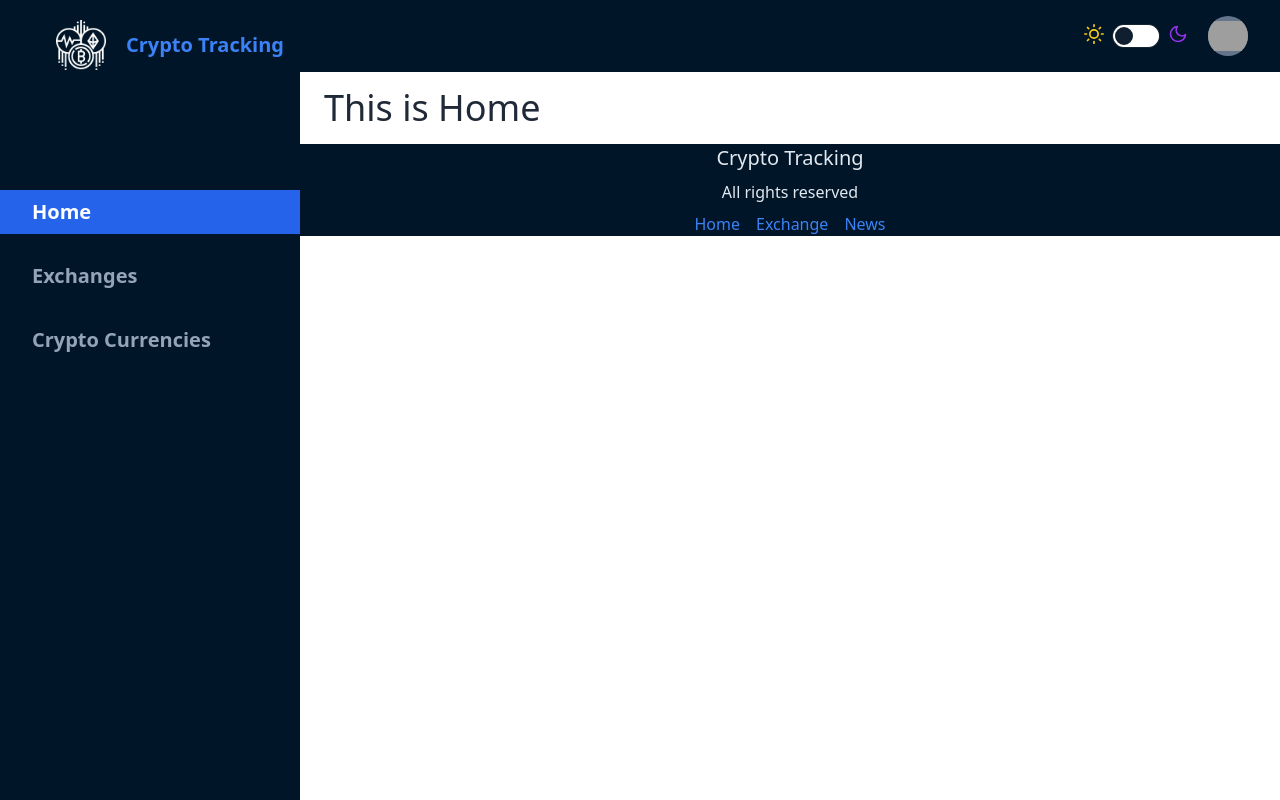
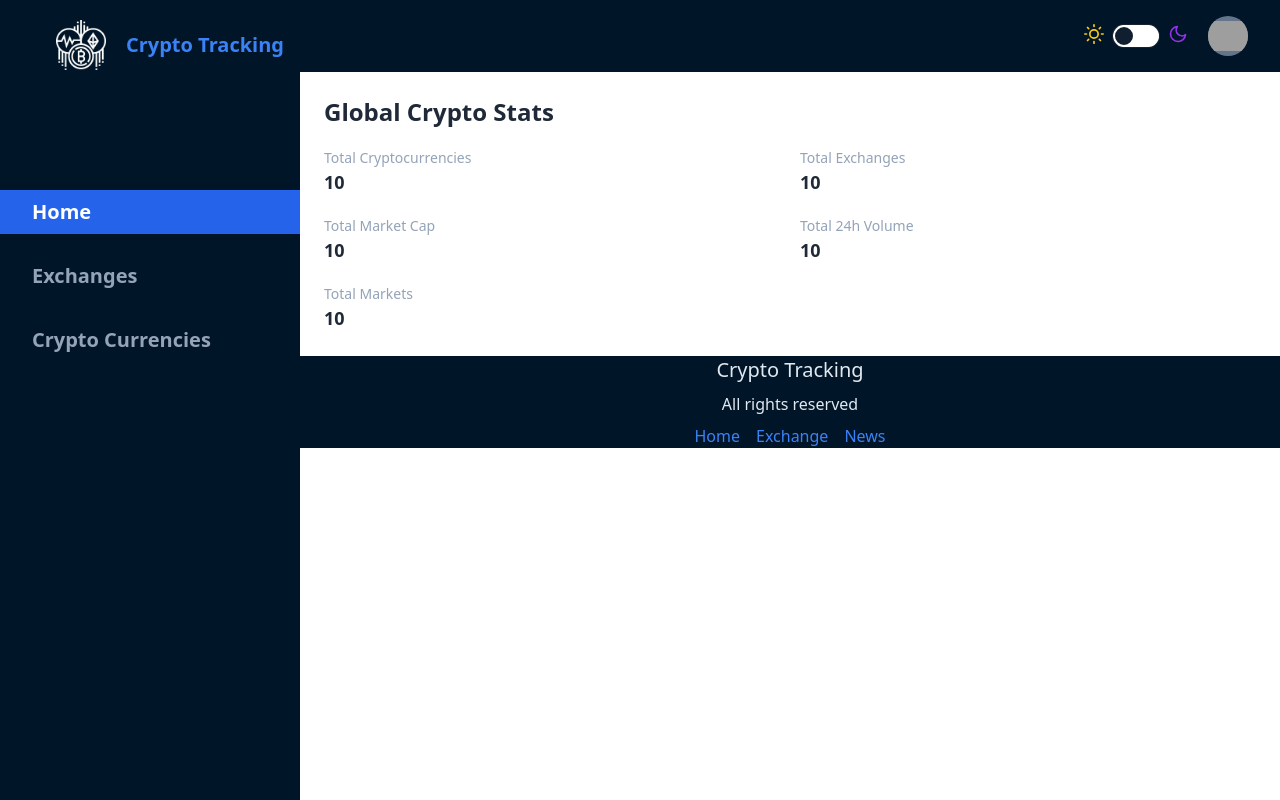
Before and after one commit to TuanNguyen0915/Crypto-Tracking, a React (Vite) app: page / in a window 1280 px wide. Built offline with nearby package versions, Linux system fonts and the light colour scheme; no server answers; grey boxes are pictures that could not be loaded.

Commit message:
fetchData from rapidApi

```diff
--- a/package.json
+++ b/package.json
@@ -21,7 +21,8 @@
     "react-dom": "^18.2.0",
     "react-icons": "^5.0.1",
     "react-redux": "^9.1.0",
-    "react-router-dom": "^6.21.2"
+    "react-router-dom": "^6.21.2",
+    "react-spinners": "^0.13.8"
   },
   "devDependencies": {
     "@types/react": "^18.2.43",
--- a/src/components/Bar/NavBar.jsx
+++ b/src/components/Bar/NavBar.jsx
@@ -12,7 +12,7 @@ const NavBar = ({ setToggleSidebar }) => {
         <div className="flex w-full items-center justify-between md:hidden">
           <HiMenu
             fontSize={40}
-            className="ml-4 cursor-pointer"
+            className="ml-4 cursor-pointer text-white"
             onClick={handleClick}
           />
         </div>
--- a/src/components/Bar/ThemeController.jsx
+++ b/src/components/Bar/ThemeController.jsx
@@ -4,7 +4,6 @@ const ThemeController = () => {
   const [isDark, setIsDark] = useState(false)
 
   useEffect(() => {
-    console.log(isDark)
     document
       .querySelector("html")
       .setAttribute("data-theme", isDark ? "dark" : "light")
--- a/src/components/Footer/Footer.jsx
+++ b/src/components/Footer/Footer.jsx
@@ -2,13 +2,30 @@ import { Link } from "react-router-dom"
 
 const Footer = () => {
   return (
-    <div className="bg-dark-blue flex w-full flex-col items-center justify-center gap-2 text-slate-200">
-      <h1 className="text-xl">Crypto Tracking</h1>
-      <h2>All rights reserved</h2>
-      <div className="bottom-0 flex items-center gap-4">
-        <Link to="/" className="text-blue-500 hover:text-white transition-all duration-300 ease-in">Home</Link>
-        <Link to="/exchanges" className="text-blue-500 hover:text-white transition-all duration-300 ease-in">Exchange</Link>
-        <Link to="/news" className="text-blue-500 hover:text-white transition-all duration-300 ease-in">News</Link>
+    <div className="w-full justify-end">
+      <div className="bg-dark-blue flex w-full flex-col items-center justify-center gap-2 text-slate-200">
+        <h1 className="text-xl">Crypto Tracking</h1>
+        <h2>All rights reserved</h2>
+        <div className="bottom-0 flex items-center gap-4">
+          <Link
+            to="/"
+            className="text-blue-500 transition-all duration-300 ease-in hover:text-white"
+          >
+            Home
+          </Link>
+          <Link
+            to="/exchanges"
+            className="text-blue-500 transition-all duration-300 ease-in hover:text-white"
+          >
+            Exchange
+          </Link>
+          <Link
+            to="/news"
+            className="text-blue-500 transition-all duration-300 ease-in hover:text-white"
+          >
+            News
+          </Link>
+        </div>
       </div>
     </div>
   )
--- a/src/components/Home.jsx
+++ b/src/components/Home.jsx
@@ -1,7 +1,76 @@
+import { useEffect } from "react"
+import { getCryptosQuery } from "../services/cryptoApi"
+import {
+  fetchCryptoStart,
+  fetchCryptoSuccess,
+  fetchCryptoFailure,
+} from "../redux/cryptoSlice/cryptoSlice"
+import { useDispatch, useSelector } from "react-redux"
 
 const Home = () => {
+  const dispatch = useDispatch()
+  const {currentCryptos, loading} = useSelector(state=> state.cryptos)
+  console.log(currentCryptos)
+  useEffect(() => {
+    try {
+      dispatch(fetchCryptoStart())
+      const fetchData = async () => {
+        const res = await getCryptosQuery()
+        if (res.status === "success") {
+          dispatch(fetchCryptoSuccess(res.data))
+        } else {
+          dispatch(fetchCryptoFailure(res.status))
+        }
+      }
+      fetchData()
+    } catch (error) {
+      dispatch(fetchCryptoFailure(error))
+    }
+  }, [dispatch])
+
   return (
-    <div className="px-2 text-4xl">This is Home</div>
+    <div className="p-2">
+      <h1 className="text-2xl font-bold">Global Crypto Stats</h1>
+      {/* INFO */}
+      <div className="mt-5 flex w-full flex-col gap-5">
+        <div className="flex w-full  items-center gap-5">
+          <div className="flex w-1/2 flex-col">
+            <div>
+              <p className="text-sm text-slate-400">Total Cryptocurrencies</p>
+              <h1 className="text-lg font-semibold">10</h1>
+            </div>
+          </div>
+          <div className="flex w-1/2 flex-col">
+            <div>
+              <p className="text-sm text-slate-400">Total Exchanges</p>
+              <h1 className="text-lg font-semibold">10</h1>
+            </div>
+          </div>
+        </div>
+        <div className="flex w-full  items-center gap-5 ">
+          <div className="flex w-1/2 flex-col">
+            <div>
+              <p className="text-sm text-slate-400">Total Market Cap</p>
+              <h1 className="text-lg font-semibold">10</h1>
+            </div>
+          </div>
+          <div className="flex w-1/2 flex-col">
+            <div>
+              <p className="text-sm text-slate-400">Total 24h Volume</p>
+              <h1 className="text-lg font-semibold">10</h1>
+            </div>
+          </div>
+        </div>
+        <div className=" flex  w-full items-center gap-5">
+          <div className="flex w-1/2 flex-col">
+            <div>
+              <p className="text-sm text-slate-400">Total Markets</p>
+              <h1 className="text-lg font-semibold">10</h1>
+            </div>
+          </div>
+        </div>
+      </div>
+    </div>
   )
 }
 
--- /dev/null
+++ b/src/redux/cryptoSlice/cryptoSlice.js
@@ -0,0 +1,30 @@
+import { createSlice } from "@reduxjs/toolkit";
+
+
+const initialState = {
+  currentCryptos: null,
+  loading: false,
+  error: false
+}
+
+const cryptoSlice = createSlice({
+  name: 'cryptos',
+  initialState,
+  reducers: {
+    fetchCryptoStart: (state) => {
+      state.loading = true
+    },
+    fetchCryptoSuccess: (state, action) => {
+      state.currentCryptos = action.payload
+      state.loading = false
+      state.error = false
+    },
+    fetchCryptoFailure: (state, action) => {
+      state.loading = false
+      state.error = action.payload
+    }
+  }
+})
+
+export const {fetchCryptoStart, fetchCryptoSuccess, fetchCryptoFailure} = cryptoSlice.actions
+export default cryptoSlice.reducer
--- /dev/null
+++ b/src/redux/store.js
@@ -0,0 +1,14 @@
+import { configureStore } from "@reduxjs/toolkit";
+import cryptosReducer from './cryptoSlice/cryptoSlice'
+
+const store = configureStore({
+  reducer: {
+    cryptos: cryptosReducer
+  },
+  middleware: (getDefaultMiddleware) =>
+    getDefaultMiddleware({
+      serializableCheck: false
+    })
+})
+
+export default store
--- /dev/null
+++ b/src/services/cryptoApi.js
@@ -0,0 +1,16 @@
+
+const url = import.meta.env.VITE_BASE_URL
+
+const getCryptosQuery = async () => {
+  const res = await fetch(url, {
+    method: 'GET',
+    headers: {
+      'X-RapidAPI-Key': import.meta.env.VITE_X_RAPID_API_KEY,
+    'X-RapidAPI-Host': 'coinranking1.p.rapidapi.com'
+    }
+  })
+  const json = await res.json()
+  return json
+}
+
+export {getCryptosQuery}
```
Also changed, not shown: src/main.jsx (+4 -3 lines), 1 other file (tests, documents, lock files or other folders).
